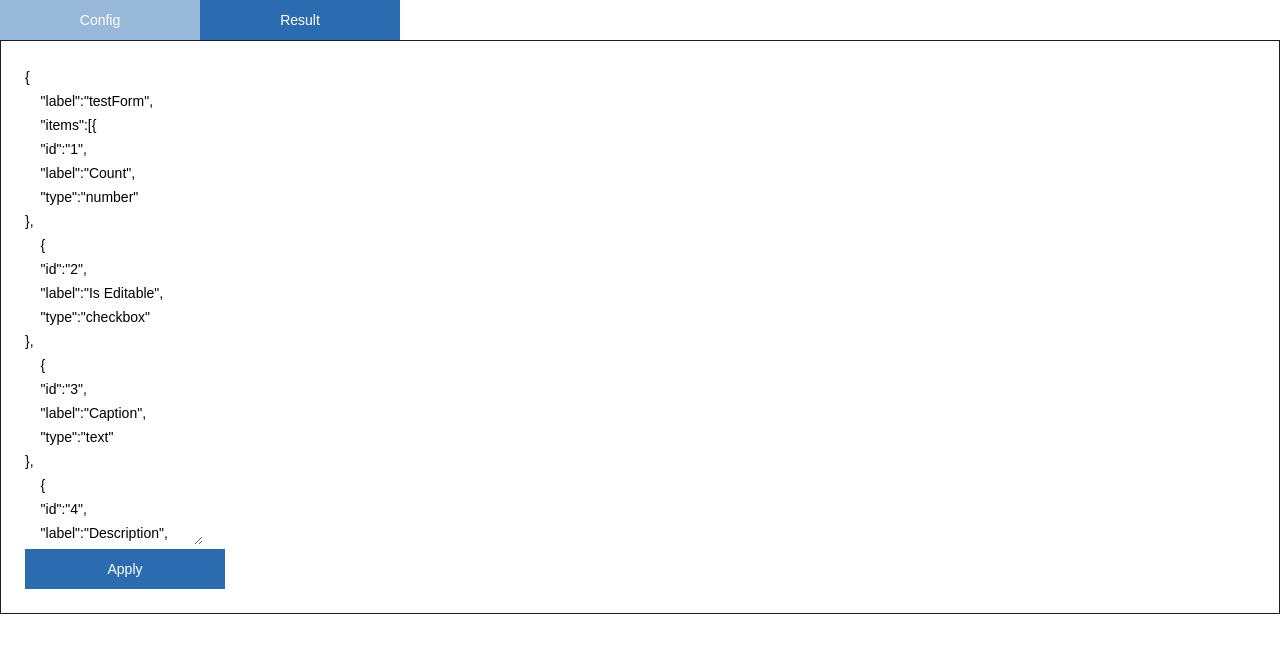
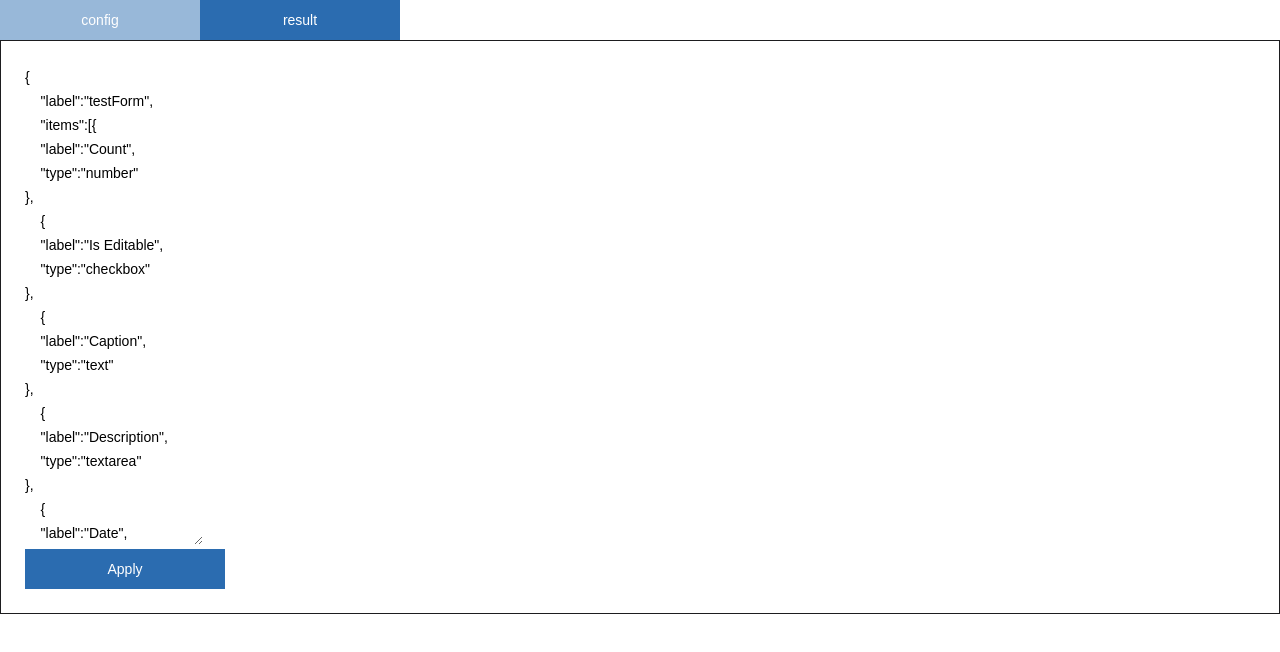
Before and after one commit to titangro/form-generator, a React app: page /config in a window 1280 px wide. Shown: the top 652 px of the page. Built offline with nearby package versions, Linux system fonts and the light colour scheme; the HTML template or start-up script is replaced by a standard one.

Commit message:
add router for app to link tabs

```diff
--- a/package.json
+++ b/package.json
@@ -14,10 +14,10 @@
     "classnames": "^2.3.1",
     "react": "^17.0.2",
     "react-dom": "^17.0.2",
-    "react-hook-form": "^7.0.7"
+    "react-hook-form": "^7.0.7",
+    "react-router-dom": "^5.2.0"
   },
   "devDependencies": {
-    "gh-pages": "^3.1.0",
     "@babel/core": "^7.13.15",
     "@babel/preset-env": "^7.13.15",
     "@babel/preset-react": "^7.13.13",
@@ -25,6 +25,7 @@
     "@babel/preset-typescript": "^7.13.0",
     "@types/react": "^17.0.3",
     "@types/react-dom": "^17.0.3",
+    "@types/react-router-dom": "^5.1.7",
     "@typescript-eslint/eslint-plugin": "^4.22.0",
     "@typescript-eslint/parser": "^4.22.0",
     "@webpack-cli/generators": "^2.0.0",
@@ -36,6 +37,7 @@
     "eslint-plugin-prettier": "^3.3.1",
     "eslint-plugin-react": "^7.23.2",
     "eslint-webpack-plugin": "^2.5.3",
+    "gh-pages": "^3.1.0",
     "html-loader": "^2.1.2",
     "html-webpack-plugin": "^5.3.1",
     "prettier": "^2.2.1",
--- a/src/App.tsx
+++ b/src/App.tsx
@@ -1,30 +1,28 @@
-import React, { useState } from 'react';
-import { LayoutsMain } from '~/layouts/main/LayoutsMain';
-import { Tabs } from '~/components/core/tabs/Tabs';
-import { Config } from './components/base/config/Config';
-import { Result } from './components/base/result/Result';
+import React from 'react';
+import {
+	BrowserRouter as Router,
+	Route,
+	Switch,
+	Redirect,
+} from 'react-router-dom';
+
 import { withContexts } from './hocs/withContexts';
 
-const tabComponents = {
-	Config: <Config />,
-	Result: <Result />,
-};
+import { screensPaths } from './screens';
+import { ScreensConfig } from './screens/config/config';
+import { ScreensResult } from './screens/result/result';
 
 const App: React.FC = () => {
-	const [activeName, setActiveName] = useState(Object.keys(tabComponents)[0]);
-
-	const handleActiveName = (name: string) => {
-		setActiveName((prev) => (prev !== name ? name : prev));
-	};
-
 	return (
-		<LayoutsMain>
-			<Tabs
-				components={tabComponents}
-				handleActiveName={handleActiveName}
-				activeName={activeName}
-			/>
-		</LayoutsMain>
+		<Router>
+			<Switch>
+				<Route exact path="/">
+					<Redirect to={screensPaths.config} />
+				</Route>
+				<Route exact path={screensPaths.config} component={ScreensConfig} />
+				<Route exact path={screensPaths.result} component={ScreensResult} />
+			</Switch>
+		</Router>
 	);
 };
 
--- a/src/components/core/tabs/Tabs.tsx
+++ b/src/components/core/tabs/Tabs.tsx
@@ -2,30 +2,49 @@ import React from 'react';
 import { TabsHeadItem } from './head-item/TabsHeadItem';
 import { TabsProps } from './typings';
 
+import { useLocation, useHistory } from 'react-router-dom';
+
 import styles from './Tabs.module.scss';
 
-export const Tabs: React.FC<TabsProps> = (props) => {
-	const { components, activeName, handleActiveName } = props;
+import { Config } from '~/components/base/config/Config';
+import { Result } from '~/components/base/result/Result';
 
-	const names = Object.keys(components);
+const getSection = (pathname: string) => {
+	return pathname.slice(1).split('/')[0];
+};
 
-	const getContent = (name?: string) => {
-		return (name && components[activeName]) || <>empty tab</>;
+const getActiveTab = (sectionPath: string) => {
+	if (sectionPath === 'result') {
+		return <Result />;
+	}
+
+	return <Config />;
+};
+
+const tabs = ['config', 'result'];
+
+export const Tabs: React.FC<TabsProps> = () => {
+	const location = useLocation();
+	const history = useHistory();
+	const sectionPath = getSection(location.pathname) || 'config';
+
+	const handleActiveName = (name: string) => {
+		history.push(`/${name}`);
 	};
 
 	return (
 		<div className={styles.tabs}>
 			<div className={styles.tabs__head}>
-				{names.map((tabName) => (
+				{tabs.map((tabName) => (
 					<TabsHeadItem
 						key={tabName}
 						name={tabName}
-						isActive={tabName === activeName}
+						isActive={tabName === sectionPath}
 						handleActiveName={handleActiveName}
 					/>
 				))}
 			</div>
-			<div className={styles.tabs__content}>{getContent(activeName)}</div>
+			<div className={styles.tabs__content}>{getActiveTab(sectionPath)}</div>
 		</div>
 	);
 };
--- a/src/components/core/tabs/head-item/TabsHeadItem.tsx
+++ b/src/components/core/tabs/head-item/TabsHeadItem.tsx
@@ -1,4 +1,3 @@
-
 import React from 'react';
 import { TabsHeadItemProps } from './typings';
 
--- a/src/components/core/tabs/head-item/typings.tsx
+++ b/src/components/core/tabs/head-item/typings.tsx
@@ -1,5 +1,5 @@
 export interface TabsHeadItemProps {
-  name: string;
-  handleActiveName: (name: string) => void;
-  isActive?: boolean;
+	name: string;
+	handleActiveName: (name: string) => void;
+	isActive?: boolean;
 }
--- a/src/contexts/ConfigContext.tsx
+++ b/src/contexts/ConfigContext.tsx
@@ -5,38 +5,31 @@ import {
 	GeneratorConfigItem,
 	GeneratorFormTypes,
 } from '~/types/generatorConfig';
-import { createGuid } from '~/utils/createGuid';
 
 export const defaultGeneratorConfig: GeneratorConfigFields = {
 	label: 'testForm',
 	items: [
 		{
-			id: '1',
 			label: 'Count',
 			type: GeneratorFormTypes.Number,
 		},
 		{
-			id: '2',
 			label: 'Is Editable',
 			type: GeneratorFormTypes.Checkbox,
 		},
 		{
-			id: '3',
 			label: 'Caption',
 			type: GeneratorFormTypes.Text,
 		},
 		{
-			id: '4',
 			label: 'Description',
 			type: GeneratorFormTypes.TextArea,
 		},
 		{
-			id: '5',
 			label: 'Date',
 			type: GeneratorFormTypes.Date,
 		},
 		{
-			id: '6',
 			label: 'Sex',
 			type: GeneratorFormTypes.RadioButtons,
 			values: ['male', 'female'],
@@ -80,7 +73,6 @@ export const ConfigState: React.FC = ({ children }) => {
 			return [
 				...prev,
 				{
-					id: createGuid(),
 					label: currentLabel,
 					type: Object.values(GeneratorFormTypes).includes(field.type)
 						? field.type
--- a/src/layouts/result/LayoutsResult.tsx
+++ b/src/layouts/result/LayoutsResult.tsx
@@ -13,6 +13,7 @@ import {
 	GeneratorButtonTypes,
 	GeneratorFormTypes,
 } from '~/types/generatorConfig';
+import { createGuid } from '~/utils/createGuid';
 import { LayoutsButtons } from '../buttons/LayoutsButtons';
 import { LayoutsFieldRow } from '../field-row/LayoutsFieldRow';
 
@@ -63,7 +64,7 @@ export const LayoutsResult: React.FC<LayoutsResultProps> = ({
 			{items &&
 				items.map((field) => {
 					return (
-						<LayoutsFieldRow key={field.id} label={field.label}>
+						<LayoutsFieldRow key={createGuid()} label={field.label}>
 							{getFieldByType(field)}
 						</LayoutsFieldRow>
 					);
--- /dev/null
+++ b/src/screens/config/config.tsx
@@ -0,0 +1,12 @@
+import React from 'react';
+
+import { LayoutsMain } from '~/layouts/main/LayoutsMain';
+import { Tabs } from '~/components/core/tabs/Tabs';
+
+export const ScreensConfig = () => {
+	return (
+		<LayoutsMain>
+			<Tabs />
+		</LayoutsMain>
+	);
+};
--- /dev/null
+++ b/src/screens/index.ts
@@ -0,0 +1,9 @@
+export enum Screens {
+	Result = 'result',
+	Config = 'config',
+}
+
+export const screensPaths = {
+	[Screens.Result]: '/result',
+	[Screens.Config]: '/config',
+};
--- /dev/null
+++ b/src/screens/result/result.tsx
@@ -0,0 +1,12 @@
+import React from 'react';
+
+import { LayoutsMain } from '~/layouts/main/LayoutsMain';
+import { Tabs } from '~/components/core/tabs/Tabs';
+
+export const ScreensResult = () => {
+	return (
+		<LayoutsMain>
+			<Tabs />
+		</LayoutsMain>
+	);
+};
--- a/src/types/generatorConfig.ts
+++ b/src/types/generatorConfig.ts
@@ -15,7 +15,6 @@ export enum GeneratorButtonTypes {
 }
 
 export interface GeneratorConfigItem {
-	id: string;
 	label?: string;
 	type?: GeneratorFormTypes;
 	values?: string[];
```
Also changed, not shown: src/components/core/tabs/typings.ts (+2 -11 lines), 1 other file (tests, documents, lock files or other folders).
